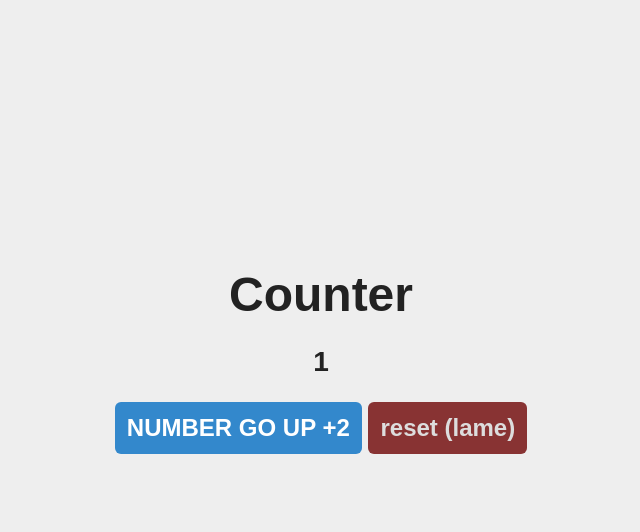
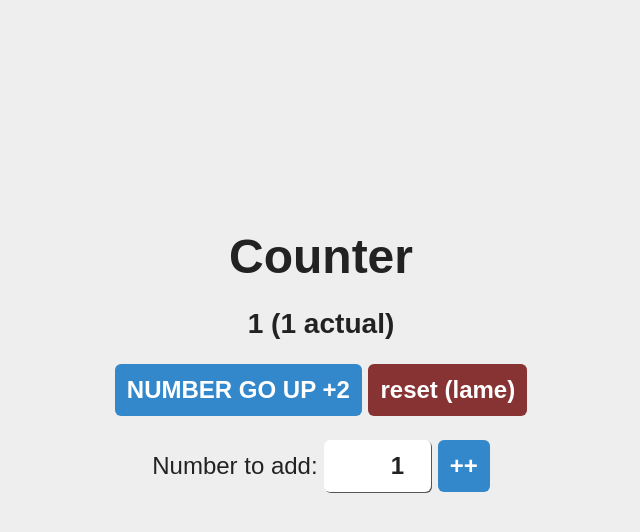
Before and after one commit to cptchuckles/codingdojo, a Flask app: page / in a window 1280 px wide. Shown: the top 532 px of the page, without its empty margins (319-959 px from the left). Run offline with Flask 3, Linux system fonts and the light colour scheme.

Commit message:
python(flask): counter bonus points

```diff
--- a/python/flask/counter/server.py
+++ b/python/flask/counter/server.py
@@ -7,8 +7,11 @@ app.secret_key = "mastication is the key to great health"
 def index():
     if "count" not in session:
         session["count"] = 0
+    if "visits" not in session:
+        session["visits"] = 0
     session["count"] += 1
-    return render_template("index.html", count=session["count"])
+    session["visits"] += 1
+    return render_template("index.html", count=session["count"], visits=session["visits"])
 
 
 @app.route("/destroy_session")
@@ -26,5 +29,13 @@ def add_two():
     return redirect("/")
 
 
+@app.route("/increment", methods=["POST"])
+def increment():
+    if "count" not in session:
+        session["count"] = 1
+    session["count"] += int(request.form["amount"]) - 1
+    return redirect("/")
+
+
 if __name__ == "__main__":
     app.run(debug=True, host="localhost", port=3000)
--- a/python/flask/counter/static/style.css
+++ b/python/flask/counter/static/style.css
@@ -21,9 +21,17 @@ body {
   color: #222;
 }
 
-a.button {
+input[type="number"] {
+  color: inherit;
+  width: 8ch;
+  text-align: right;
+  box-shadow: 1px 1px #555;
+}
+
+a.button, input {
   display: inline-block;
   text-decoration: none !important;
+  cursor: pointer;
 
   font-size: 1em;
   font-weight: bold;
@@ -32,13 +40,13 @@ a.button {
   border: none;
   border-radius: .25em;
 
-  &#increment {
+  color: white;
+
+  &#increment, &#submit {
     background-color: #38c;
-    color: white;
   }
 
   &#reset {
     background-color: #833;
-    color: #ddd;
   }
 }
--- a/python/flask/counter/templates/index.html
+++ b/python/flask/counter/templates/index.html
@@ -8,10 +8,17 @@
     </head>
     <body>
         <h1>Counter</h1>
-        <h3>{{count}}</h3>
+        <h3>{{count}} ({{visits}} actual)</h3>
         <div class="buttons">
             <a class="button" href="/add_two" id="increment">NUMBER GO UP +2</a>
             <a class="button" href="/destroy_session" id="reset">reset (lame)</a>
         </div>
+        <form action="/increment" method="POST">
+            <label>
+                Number to add:
+                <input type="number" name="amount" value="1" min="1" max="99" required />
+            </label>
+            <input type="submit" id="submit" value="++" />
+        </form>
     </body>
 </html>
```
